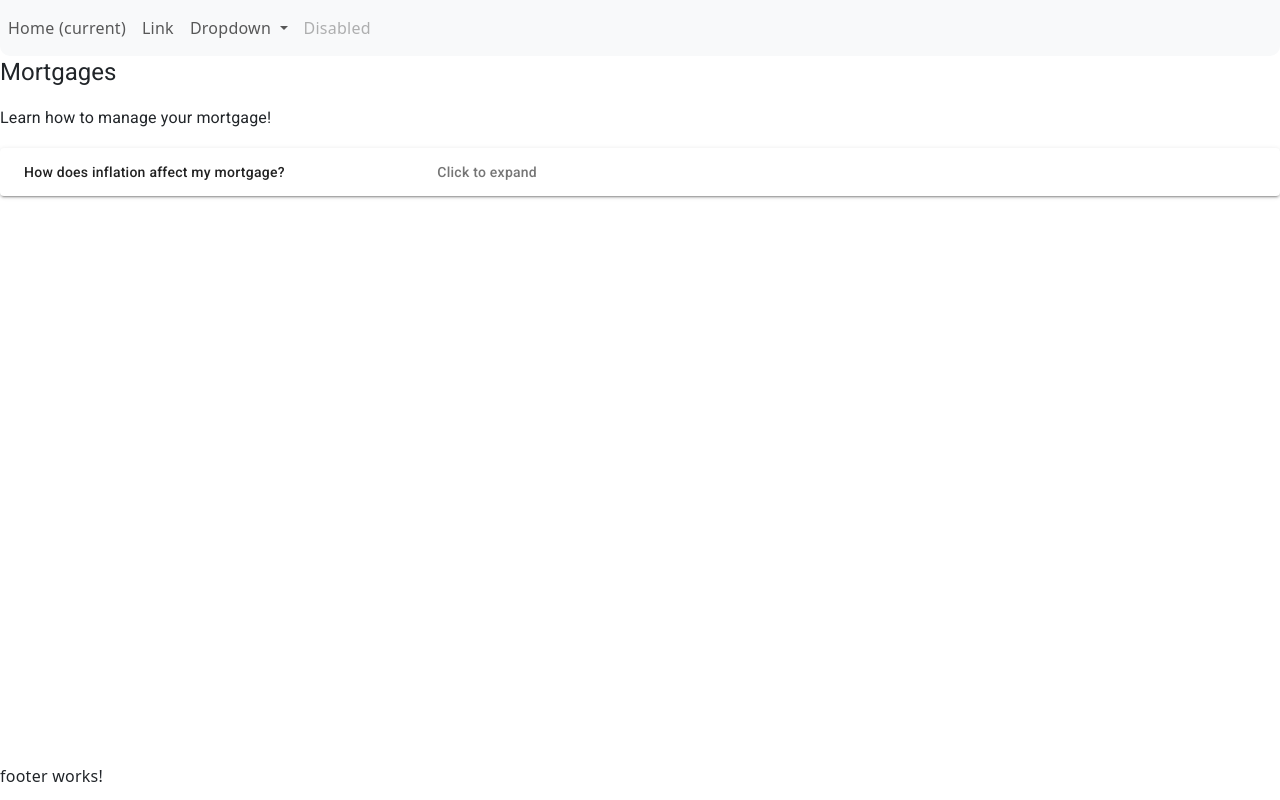
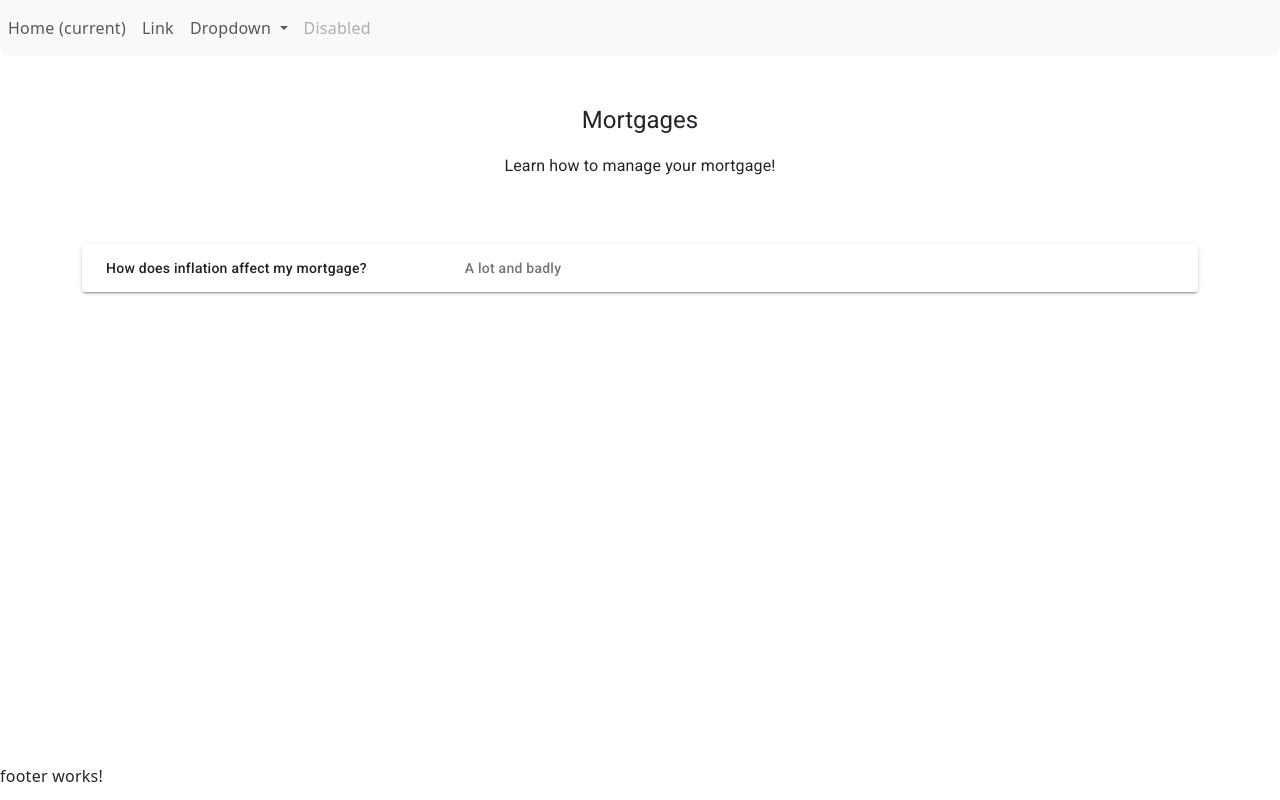
Before and after one commit to amczuboka/Hack-a-Bunch, an Angular app in the folder hack-a-bunch/: page /mortgage-info in a window 1280 px wide. Built offline with nearby package versions, Linux system fonts and the light colour scheme.

Commit message:
Design changes

```diff
--- a/hack-a-bunch/src/app/pages/mortgage-info/mortgage-info.component.html
+++ b/hack-a-bunch/src/app/pages/mortgage-info/mortgage-info.component.html
@@ -1,7 +1,8 @@
 
-
-<h1>Mortgages</h1>
-<h3>Learn how to manage your mortgage!</h3>
+<div class="container h-100 py-5">
+    <h1 class="text-center">Mortgages</h1>
+    <h3 class="text-center">Learn how to manage your mortgage!</h3>
+    <br><br>
 
 <!--Angular Expansion Panel-->
 <mat-accordion>
@@ -11,21 +12,11 @@
           How does inflation affect my mortgage?
         </mat-panel-title>
         <mat-panel-description>
-          Click to expand
+          A lot and badly
         </mat-panel-description>
       </mat-expansion-panel-header>
       <p>This is the primary content of the panel.</p>
     </mat-expansion-panel>
-    <!--<mat-expansion-panel (opened)="panelOpenState = true"
-                         (closed)="panelOpenState = false">
-      <mat-expansion-panel-header>
-        <mat-panel-title>
-          Self aware panel
-        </mat-panel-title>
-        <mat-panel-description>
-          Currently I am {{panelOpenState ? 'open' : 'closed'}}
-        </mat-panel-description>
-      </mat-expansion-panel-header>
-      <p>I'm visible because I am open</p>
-    </mat-expansion-panel>-->
-  </mat-accordion>
+
+</mat-accordion>
+</div>
```
